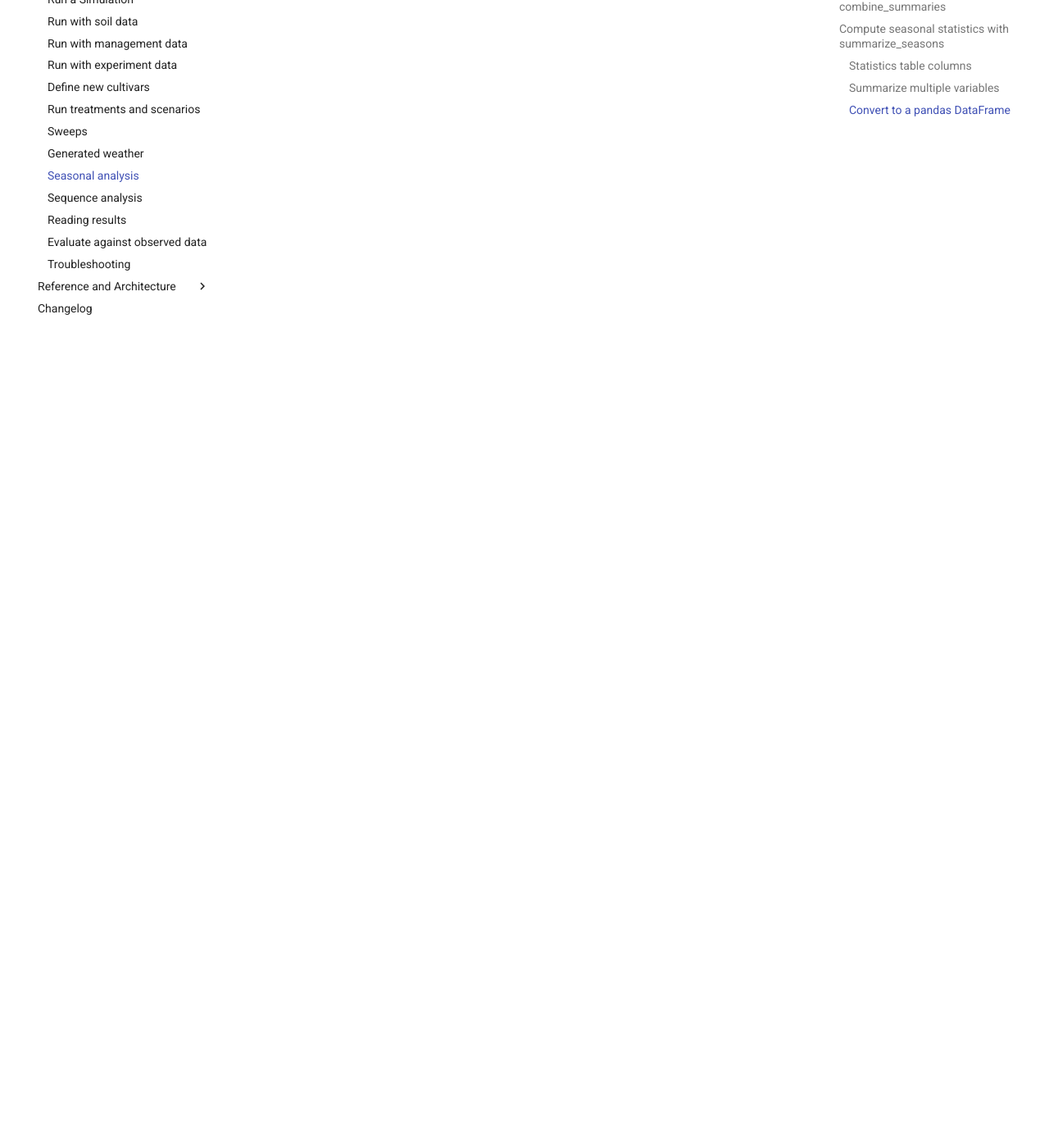
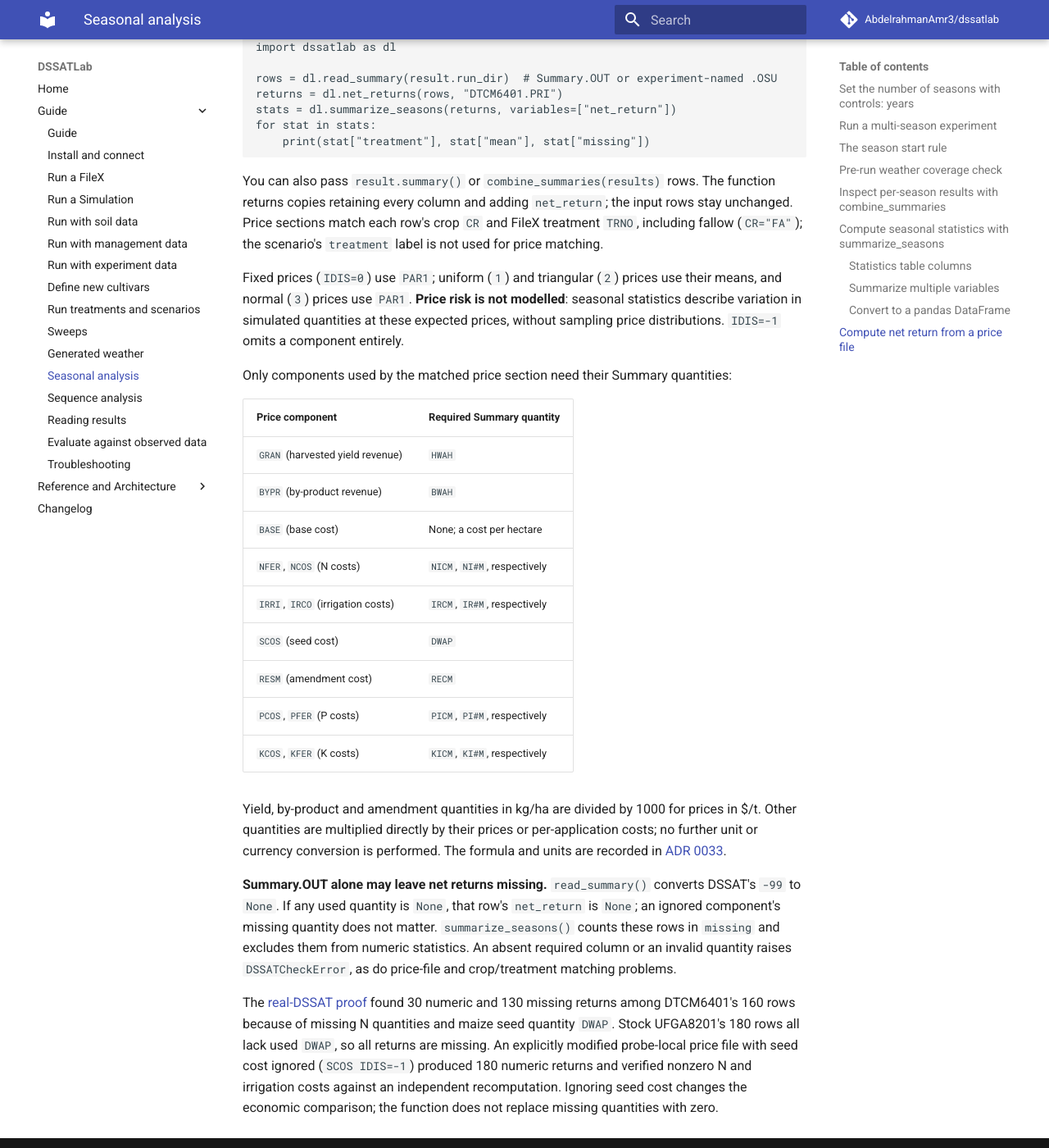
Before and after one commit to AbdelrahmanAmr3/dssatlab, an MkDocs documentation site: the page built from docs/guide/seasonal.md, in a window 1280 px wide and 1400 px high, scrolled down 5570 px. Shown: the whole window at 82% size. Built offline with MkDocs 1.6.1 and Material for MkDocs 9.7.7, drawn with Linux system fonts in a browser that asks for light colours; comment, search, counter and statistics services are not loaded; some of the changed text lies outside the part shown.

Commit message:
Document seasonal economics, bump to 0.21.1 (#308)
Co-Authored-By: Claude Sonnet 5.5 <noreply@anthropic.com>

````diff
--- a/docs/guide/seasonal.md
+++ b/docs/guide/seasonal.md
@@ -228,3 +228,69 @@ Example output:
 
 Missing values (`-99`) are excluded from numeric calculations and counted in `missing`, ensuring
 incomplete seasons do not skew the statistics.
+
+## Compute net return from a price file
+
+`net_returns(rows, price_file)` computes each season's **net return in $/ha at
+expected prices** from a DSSAT `.PRI` [price file](../reference/glossary.md).
+DSSAT-CSM does not read this file; DSSATLab performs the arithmetic in Python,
+with zero runtime dependencies. Supply the price file explicitly, for example
+the course case's sibling `DTCM6401.PRI` or a file from DSSAT's `Economic` folder.
+
+```python
+import dssatlab as dl
+
+rows = dl.read_summary(result.run_dir)  # Summary.OUT or experiment-named .OSU
+returns = dl.net_returns(rows, "DTCM6401.PRI")
+stats = dl.summarize_seasons(returns, variables=["net_return"])
+for stat in stats:
+    print(stat["treatment"], stat["mean"], stat["missing"])
+```
+
+You can also pass `result.summary()` or `combine_summaries(results)` rows.
+The function returns copies retaining every column and adding `net_return`;
+the input rows stay unchanged. Price sections match each row's crop `CR` and
+FileX treatment `TRNO`, including fallow (`CR="FA"`); the scenario's `treatment`
+label is not used for price matching.
+
+Fixed prices (`IDIS=0`) use `PAR1`; uniform (`1`) and triangular (`2`) prices
+use their means, and normal (`3`) prices use `PAR1`. **Price risk is not
+modelled**: seasonal statistics describe variation in simulated quantities at
+these expected prices, without sampling price distributions. `IDIS=-1` omits
+a component entirely.
+
+Only components used by the matched price section need their Summary quantities:
+
+| Price component | Required Summary quantity |
+| --- | --- |
+| `GRAN` (harvested yield revenue) | `HWAH` |
+| `BYPR` (by-product revenue) | `BWAH` |
+| `BASE` (base cost) | None; a cost per hectare |
+| `NFER`, `NCOS` (N costs) | `NICM`, `NI#M`, respectively |
+| `IRRI`, `IRCO` (irrigation costs) | `IRCM`, `IR#M`, respectively |
+| `SCOS` (seed cost) | `DWAP` |
+| `RESM` (amendment cost) | `RECM` |
+| `PCOS`, `PFER` (P costs) | `PICM`, `PI#M`, respectively |
+| `KCOS`, `KFER` (K costs) | `KICM`, `KI#M`, respectively |
+
+Yield, by-product and amendment quantities in kg/ha are divided by 1000 for
+prices in $/t. Other quantities are multiplied directly by their prices or
+per-application costs; no further unit or currency conversion is performed.
+The formula and units are recorded in
+[ADR 0033](../adr/0033-net-returns-computed-in-python-at-expected-prices.md).
+
+**Summary.OUT alone may leave net returns missing.** `read_summary()` converts
+DSSAT's `-99` to `None`. If any used quantity is `None`, that row's `net_return`
+is `None`; an ignored component's missing quantity does not matter.
+`summarize_seasons()` counts these rows in `missing` and excludes them from
+numeric statistics. An absent required column or an invalid quantity raises
+`DSSATCheckError`, as do price-file and crop/treatment matching problems.
+
+The [real-DSSAT proof](../adr/0033-net-returns-computed-in-python-at-expected-prices.md#proof)
+found 30 numeric and 130 missing returns among DTCM6401's 160 rows because of
+missing N quantities and maize seed quantity `DWAP`. Stock UFGA8201's 180 rows
+all lack used `DWAP`, so all returns are missing. An explicitly modified
+probe-local price file with seed cost ignored (`SCOS IDIS=-1`) produced 180
+numeric returns and verified nonzero N and irrigation costs against an
+independent recomputation. Ignoring seed cost changes the economic comparison;
+the function does not replace missing quantities with zero.
--- a/pyproject.toml
+++ b/pyproject.toml
@@ -4,7 +4,7 @@ build-backend = "setuptools.build_meta"
 
 [project]
 name = "dssatlab"
-version = "0.21.0"
+version = "0.21.1"
 description = "A small Python interface to DSSAT-CSM: find or build DSSAT, run a FileX, or run a simulation from your own weather data."
 readme = "README.md"
 requires-python = ">=3.10"
--- a/src/dssatlab/__init__.py
+++ b/src/dssatlab/__init__.py
@@ -37,4 +37,4 @@ __all__ = ["DSSATError", "DSSATInstallError", "DSSATNotFoundError", "DSSATRunErr
            "run_sweep", "run_treatments", "combine_summaries", "summarize_seasons", "write_scenario_template",
            ]
 
-__version__ = "0.21.0"
+__version__ = "0.21.1"
````
Also changed, not shown: CHANGELOG.md (+12 -0 lines), README.md (+5 -3 lines), docs/guide/generated-weather.md (+2 -1 lines), docs/reference/api.md (+45 -0 lines), 2 other files.
